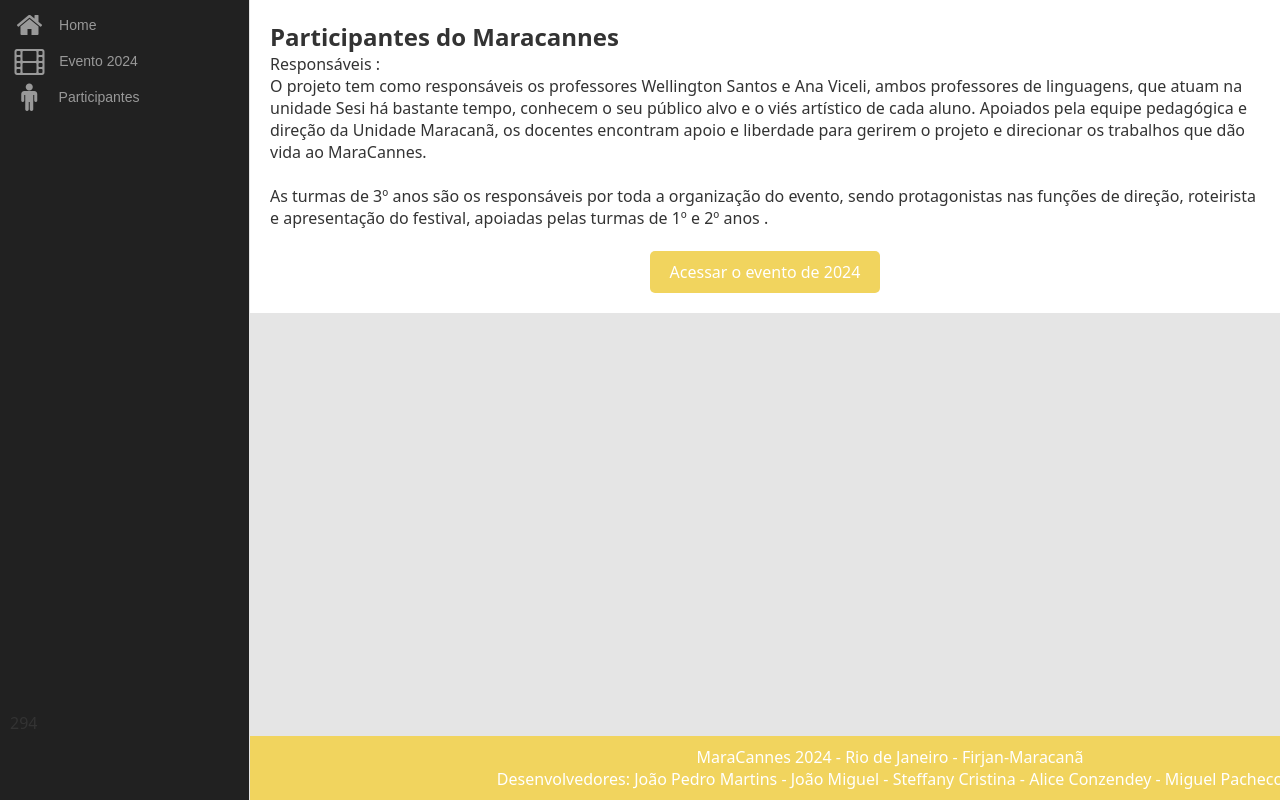
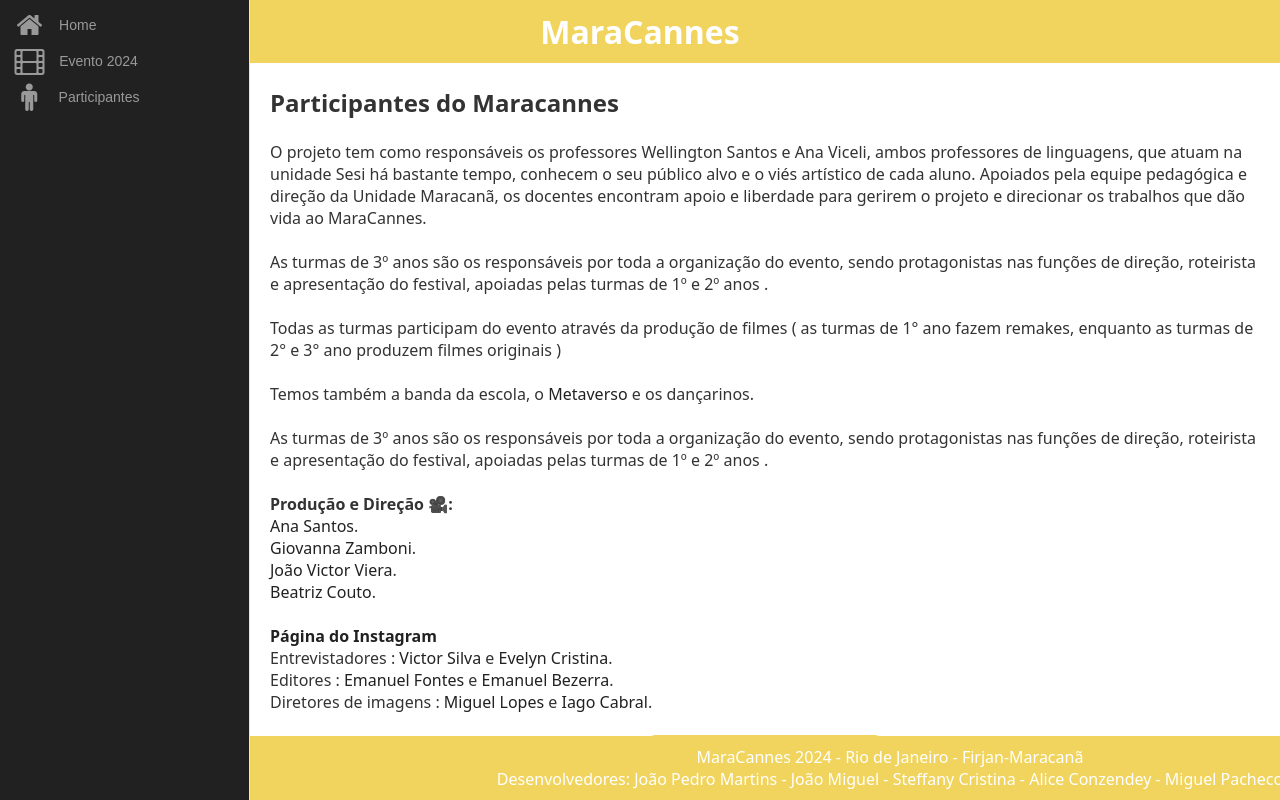
Before and after one commit to 16-Bytes/Maracannes, a plain HTML site: page participantes.html in a window 1280 px wide. Drawn offline with Linux system fonts and the light colour scheme.

Commit message:
First Commit

```diff
--- a/css/2024.css
+++ b/css/2024.css
@@ -7,7 +7,7 @@
 /* Estilos gerais */
 body {
     font-family: system-ui, -apple-system, BlinkMacSystemFont, "Segoe UI", Roboto, Oxygen, Ubuntu, Cantarell, "Open Sans", "Helvetica Neue", sans-serif;
-    background-color: rgba(0, 0, 0, 0.1);
+    background-color: white;
     color: #333;
     overflow-x: hidden;
     /* Para evitar barras de rolagem horizontais inesperadas */
@@ -181,16 +181,17 @@ nav.main-menu li.active > a,
     color: black;
 }
 .gradient {
-    /* Primeiro passo: definir um degradê como fundo */
+    /*definindo um degradê*/
     background-image: linear-gradient(to bottom, #f60003, #eb015a, #df01ac);
-    /* Segundo passo: apagar do fundo tudo que não estiver imediatamente atrás de texto */
+
+    /*apagando do fundo tudo que não estiver atrás do texto */
     background-clip: text;
+
     -webkit-background-clip: text;
-    /* Alguns navegadores precisam do prefixo */
-    /* Terceiro passo: apagar o texto, deixando apenas o fundo atrás dele */
+
+    /*apagar o texto, deixando apenas o fundo atrás dele */
     -webkit-text-fill-color: transparent;
-    /* Cor que contraste com o degradê, caso o navegador não suporte `background-clip: text` */
-    color: black;
+
 }
 .local {
     width: 80%;
@@ -208,6 +209,7 @@ aside {
     padding: 30px;
     float: left;
 }
+
 img {
     border-radius: 100px;
     width: 100px;
@@ -215,7 +217,7 @@ img {
 }
 
 .main-menu p {
-    padding-top: 590px;
+    padding-top: 800px;
     padding-left: 10px;
 }
 iframe {
@@ -224,3 +226,10 @@ iframe {
     display: block;
     border: none;
 }
+.footer.de.cima{
+    top: 0;
+    bottom: auto;
+    text-align: center;
+    position: fixed;
+    z-index: 999;
+}
--- a/css/style.css
+++ b/css/style.css
@@ -1,4 +1,5 @@
 @import url(//netdna.bootstrapcdn.com/font-awesome/4.0.3/css/font-awesome.css);
+@import url('https://fonts.googleapis.com/css2?family=Bebas+Neue&display=swap');
 * {
     box-sizing: border-box;
     margin: 0;
@@ -6,7 +7,7 @@
 }
 body {
     font-family: system-ui, -apple-system, BlinkMacSystemFont, "Segoe UI", Roboto, Oxygen, Ubuntu, Cantarell, "Open Sans", "Helvetica Neue", sans-serif;
-    background-color: rgba(0, 0, 0, 0.1);
+    background-color: white;
     color: #333;
     overflow-x: hidden;
 }
@@ -146,6 +147,7 @@ nav.main-menu li.active > a,
 
 .main-menu:hover ~ .container,
 .main-menu:hover ~ .interface,
+.main-menu:hover ~ .footer.footer.de.cima,
 .main-menu:hover ~ .footer {
     margin-left: 250px;
 }
@@ -186,11 +188,34 @@ nav.main-menu li.active > a,
     color: #f3ab0e;
 }
 .main-menu p {
-    padding-top: 590px;
+    padding-top: 800px;
     padding-left: 10px;
+    font-size: 16px;
 }
 
 section a {
     text-decoration: none; /* retira o sublinhado do link */
     color: #212121;
 }
+.footer.de.cima{
+    top: 0;
+    bottom: auto;
+    text-align: center;
+    position: fixed;
+    z-index: 999;
+}
+
+.link:hover {
+
+    background-image: linear-gradient(to bottom, #ffa800 , #ffc400, #ffa800  );
+
+    background-clip: text;
+
+    -webkit-background-clip: text;
+
+    -webkit-text-fill-color: transparent;
+
+}
+.sim{
+    font-family: sans-serif,'crossorigin';
+}
--- a/participantes.html
+++ b/participantes.html
@@ -7,7 +7,14 @@
       <link rel="stylesheet" href="css/style.css">
       <link rel="shortcut icon" href="css/Marcannes.ico" type="image/x-icon">
    </head>
-   <body>
+   <body><div class="footer de cima">
+      <h1>MaraCannes</h1>
+  </div>
+  <br>
+  <br>
+  <br>
+  <!--Navegação-->
+  <div id="area">
       <!--Navegação-->
       <div id="area">
          <nav class="main-menu">
@@ -41,16 +48,49 @@
          </nav>
          <div class="interface">
             <section>
-               <h1> Participantes do Maracannes </h1>
-               <p> Responsáveis : </p>
+
+               <h1>Participantes do Maracannes</h1>
+               <br>
                <p>  O projeto tem como responsáveis os professores Wellington Santos e Ana Viceli, ambos professores de linguagens, que atuam na unidade Sesi há bastante tempo, conhecem o seu público alvo e o viés artístico de cada aluno. Apoiados pela equipe pedagógica e direção da Unidade Maracanã, os docentes encontram apoio e liberdade para gerirem o projeto e direcionar os trabalhos que dão vida ao MaraCannes.</p>
                <br>
                <p>As turmas de 3º anos são os responsáveis por toda a organização do evento, sendo
                   protagonistas nas funções de direção, roteirista e apresentação do festival, apoiadas pelas
                   turmas de 1º e 2º anos . </p>
                <br>
-               <p>
 
+                  <p>
+                     Todas as turmas participam do evento através da produção de filmes ( as turmas de 1° ano fazem remakes, enquanto as turmas de 2° e 3° ano produzem filmes originais )
+                   </p>
+                   <br>
+                   <p>
+                     Temos também a banda da escola, o <a class="link" href="https://www.instagram.com/metaversofirjan/?utm_source=ig_web_button_share_sheet">Metaverso</a> e os dançarinos.
+                   </p>
+                   <br>
+                   <p>
+                     As turmas de 3º anos são os responsáveis por toda a organização do evento, sendo
+                   protagonistas nas funções de direção, roteirista e apresentação do festival, apoiadas pelas
+                   turmas de 1º e 2º anos .
+                   </p>
+                   <br>
+                   <p>
+                     <b>Produção e Direção 🎥:</b>
+                     <p><a class="link" href="https://www.instagram.com/frsantos_a/">Ana Santos</a>.</p>
+                     <p><a class="link" href="https://www.instagram.com/giozcs/">Giovanna Zamboni</a>.</p>
+                     <p><a class="link" href="https://www.instagram.com/jreisvieira/">João Victor Viera</a>.</p>
+                     <p><a class="link" href="https://www.instagram.com/beaacouto_/">Beatriz Couto</a>.</p>
+                   </p>
+                   <br>
+                   <p>
+                     <b><a href="https://www.instagram.com/maracannes?utm_source=ig_web_button_share_sheet&igsh=ZDNlZDc0MzIxNw==" target="_blank">Página do Instagram</a></b>
+                     <br>
+
+                     Entrevistadores : <a class="link" href="https://www.instagram.com/vicctor__________________/">Victor Silva</a> e <a class="link" href="https://www.instagram.com/lynnbrz_/">Evelyn Cristina</a>.
+
+                     <p>Editores : <a class="link" href="https://www.instagram.com/emanuelfo_/">Emanuel Fontes </a> e <a class="link" href="https://www.instagram.com/emanuel_rampini/">Emanuel Bezerra</a>.</p>
+                     <p>Diretores de imagens : <a class="link" href="https://www.instagram.com/eu_migu7l/">Miguel Lopes</a> e <a class="link" href="https://www.instagram.com/simplesmente.iago/">Iago Cabral</a>.</p>
+                  </p>
+
+                   <br>
                <div class="botao">
                   <a href="2024.html">Acessar o evento de 2024</a>
                </div>
```
Also changed, not shown: 2024.html (+10 -4 lines), index.html (+10 -1 lines), css/experience.jpg (renamed from experience.jpg).
